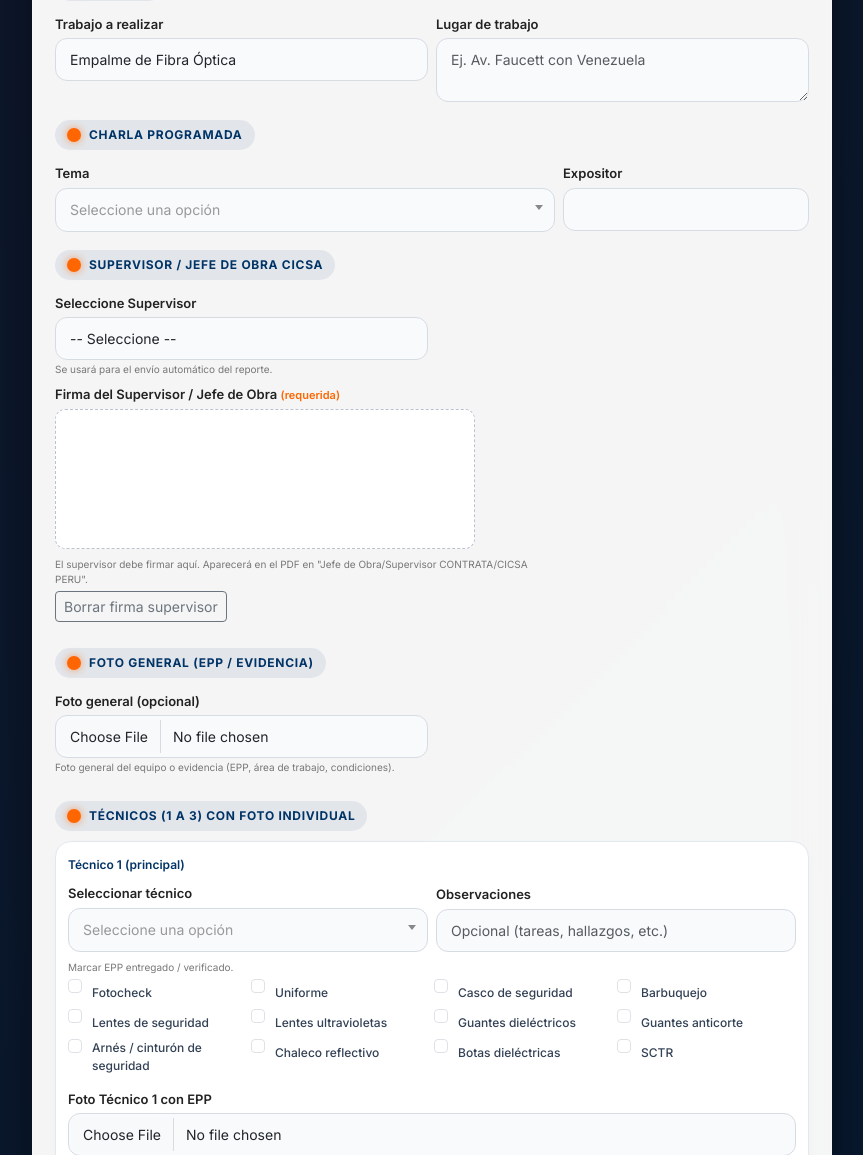
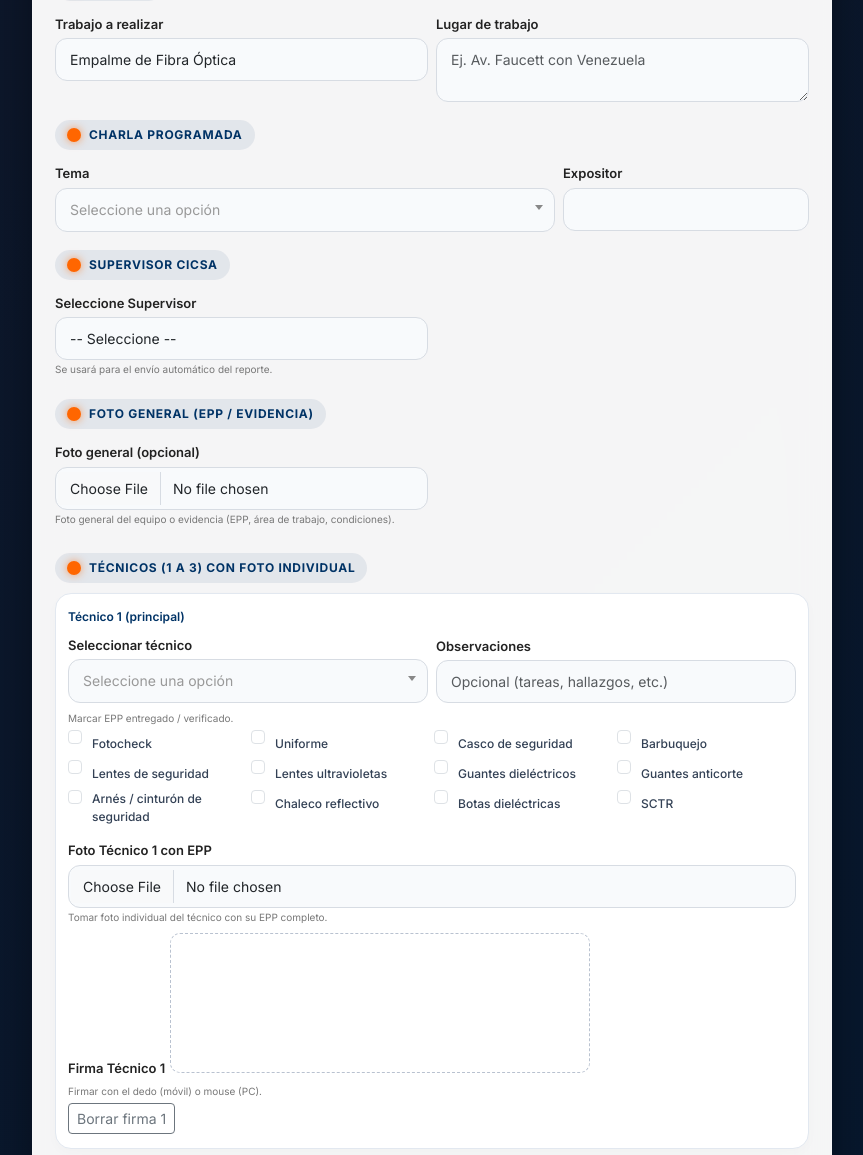
Before and after one commit to TheKazutoPe/plataforma_ats_cicsa, a Flask app: page /formulario in a window 1280 px wide. Shown: the part 357-1512 px from the top of the page, without its empty margins (208-1071 px from the left). Run offline with Flask 3, Linux system fonts and the light colour scheme; the visitor is signed in with stand-in values (Sample User, id 1); data that the repository does not hold is empty; parts of the project's set-up code (start-up, migrations or seed data) failed here and were passed over; some libraries are stand-ins or nearby versions.

Commit message:
Revert "feat: firma digital del supervisor en el PDF ATS - formulario.html: canvas sigSup para firma del Jefe de Obra/Supervisor - main.py: procesa y guarda firma_supervisor como PNG en temp/ - generate_pdf.py: celda derecha de tabla firmas usa IMG() del supervisor - La firma del supervisor aparece ahora correctamente en Jefe de Obra/Supervisor CONTRATA/CICSA PERU"
This reverts commit 5d3a19c0cf0a33ba0446e5db3ddb1642a28866ce.

```diff
--- a/main.py
+++ b/main.py
@@ -283,22 +283,6 @@ def formulario():
             except Exception as e:
                 print("Error guardando foto general:", e)
 
-        # ===== Firma del Supervisor =====
-        sup_firma_b64 = request.form.get("firma_supervisor")
-        data["supervisor_firma_path"] = None
-        if sup_firma_b64 and "base64" in sup_firma_b64:
-            try:
-                raw_sup = sup_firma_b64.split(",")[-1]
-                sup_firma_path = os.path.join(
-                    "temp",
-                    f"firma_sup_{req_uuid}_{datetime.now().strftime('%Y%m%d_%H%M%S')}.png",
-                )
-                with open(sup_firma_path, "wb") as out:
-                    out.write(base64.b64decode(raw_sup))
-                data["supervisor_firma_path"] = sup_firma_path
-            except Exception as e:
-                print("Error guardando firma supervisor:", e)
-
         # ===== Generar PDF =====
         pdf_path = generar_pdf(data)
         pdf_name = os.path.basename(pdf_path)  # solo el nombre, sin ruta temp/
@@ -381,11 +365,7 @@ def formulario():
                 ft = t.get("foto_path")
                 if ft and os.path.exists(ft):
                     os.remove(ft)
-            # Limpiar firma del supervisor
-            sup_copy = data.get("supervisor_firma_path")
-            if sup_copy and os.path.exists(sup_copy):
-                os.remove(sup_copy)
-            # Limpiar la copia temporal de firma del encargado (_enc.png) si existiera
+            # Limpiar la copia temporal de firma del encargado (_enc.png)
             enc_copy = data.get("_enc_sig_copy")
             if enc_copy and os.path.exists(enc_copy):
                 os.remove(enc_copy)
--- a/templates/formulario.html
+++ b/templates/formulario.html
@@ -540,7 +540,7 @@
       </div>
 
       <!-- SUPERVISOR -->
-      <div class="section-label"><span class="icon"></span>Supervisor / Jefe de Obra CICSA</div>
+      <div class="section-label"><span class="icon"></span>Supervisor CICSA</div>
       <div class="row g-2 mb-1">
         <div class="col-12 col-md-6">
           <label for="supervisor" class="form-label">Seleccione Supervisor</label>
@@ -555,19 +555,6 @@
             <option>LENIN RODRIGUEZ</option>
           </select>
           <div class="hint">Se usará para el envío automático del reporte.</div>
-        </div>
-      </div>
-
-      <!-- FIRMA SUPERVISOR -->
-      <div class="row g-2 mb-2">
-        <div class="col-12 col-md-8">
-          <label class="form-label">Firma del Supervisor / Jefe de Obra <span style="color:#ff6600;font-size:11px;">(requerida)</span></label>
-          <canvas id="sigSup" class="sig"></canvas>
-          <div class="hint">El supervisor debe firmar aquí. Aparecerá en el PDF en "Jefe de Obra/Supervisor CONTRATA/CICSA PERU".</div>
-          <input type="hidden" name="firma_supervisor" id="firma_supervisor">
-          <button type="button" class="btn btn-outline-secondary btn-sm mt-1" onclick="clearSigSup()">
-            Borrar firma supervisor
-          </button>
         </div>
       </div>
 
@@ -881,74 +868,11 @@
     }
   }
 
-  // Inicializar firmas de técnicos
+  // Inicializar firmas
   [1, 2, 3].forEach(setupSig);
-
-  // ─── Canvas firma Supervisor ───────────────────────────────────────────────
-  (function setupSigSup() {
-    const canvas = document.getElementById("sigSup");
-    const hidden = document.getElementById("firma_supervisor");
-    if (!canvas || !hidden) return;
-    const ctx = canvas.getContext("2d");
-
-    function initCanvas() {
-      const ratio = window.devicePixelRatio || 1;
-      const rect = canvas.getBoundingClientRect();
-      const width = Math.max(260, rect.width) * ratio;
-      const height = 140 * ratio;
-      canvas.width = width;
-      canvas.height = height;
-      ctx.setTransform(ratio, 0, 0, ratio, 0, 0);
-      ctx.lineWidth = 2;
-      ctx.lineCap = "round";
-      ctx.strokeStyle = "#000";
-    }
-    initCanvas();
-
-    let drawing = false, lastX = 0, lastY = 0;
-    function getPos(e) {
-      const rect = canvas.getBoundingClientRect();
-      const touch = e.touches ? e.touches[0] : null;
-      return {
-        x: (touch ? touch.clientX : e.clientX) - rect.left,
-        y: (touch ? touch.clientY : e.clientY) - rect.top
-      };
-    }
-    function start(e) { e.preventDefault(); drawing = true; const p = getPos(e); lastX = p.x; lastY = p.y; }
-    function move(e) {
-      if (!drawing) return;
-      e.preventDefault();
-      const p = getPos(e);
-      ctx.beginPath(); ctx.moveTo(lastX, lastY); ctx.lineTo(p.x, p.y); ctx.stroke();
-      lastX = p.x; lastY = p.y;
-    }
-    function end() { if (!drawing) return; drawing = false; hidden.value = canvas.toDataURL("image/png"); }
-
-    canvas.addEventListener("mousedown", start);
-    canvas.addEventListener("mousemove", move);
-    canvas.addEventListener("mouseup", end);
-    canvas.addEventListener("mouseleave", end);
-    canvas.addEventListener("touchstart", start, { passive: false });
-    canvas.addEventListener("touchmove", move, { passive: false });
-    canvas.addEventListener("touchend", end);
-
-    // Capturar al submit
-    document.getElementById("formATS").addEventListener("submit", function () {
-      if (!hidden.value) hidden.value = canvas.toDataURL("image/png");
-    });
-  })();
-
-  function clearSigSup() {
-    const c = document.getElementById("sigSup");
-    const h = document.getElementById("firma_supervisor");
-    if (!c || !h) return;
-    c.getContext("2d").clearRect(0, 0, c.width, c.height);
-    h.value = "";
-  }
 
   // Exponer funciones usadas en HTML
   window.clearSig = clearSig;
-  window.clearSigSup = clearSigSup;
   window.previewFotoTec = previewFotoTec;
 
   // ─── Loading overlay al enviar ───────────────────────────────────────────────
```
Also changed, not shown: generate_pdf.py (+16 -36 lines).
